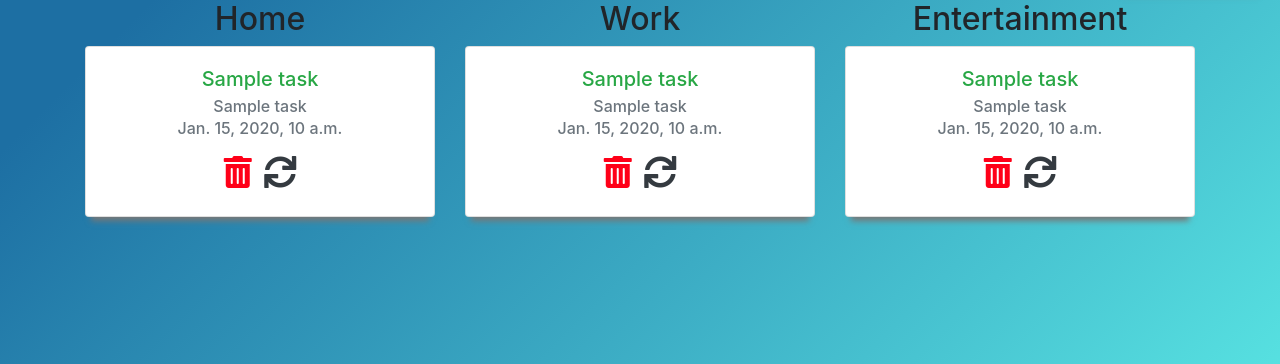
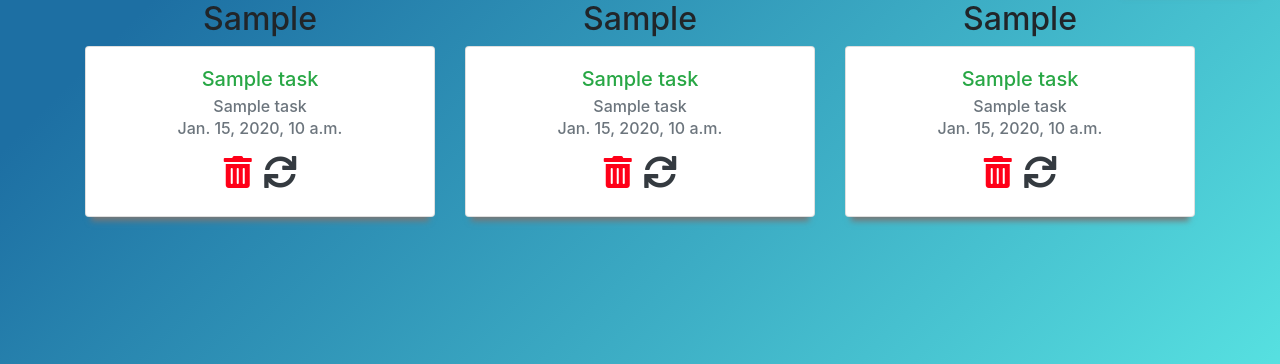
Before and after one commit to mansourmahboubi/django-taskmanager, a Django app: template templates/troject/task.html in a window 1280 px wide. Shown: the part 56-420 px from the top of the page. Run offline with Django 3.2, Linux system fonts and the light colour scheme; the template is opened without the code that fills it: most values are stand-ins (such as "Sample title", 1, 10 or a date in 2020); some libraries are stand-ins or nearby versions.

Commit message:
custom groups name

```diff
--- a/templates/troject/task.html
+++ b/templates/troject/task.html
@@ -6,8 +6,8 @@
   <div class="row">
 
     <div class="col-12 col-md-4">
-      <h2 class="text-center">Home</h2>
-      {% for task in home %}
+      <h2 class="text-center">{{ groups.0 }}</h2>
+      {% for task in first %}
 
       <div class="card mt-2 text-center bx-shadow">
         <div class="card-body">
@@ -29,8 +29,8 @@
     </div>
 
     <div class="col-12 col-md-4">
-      <h2 class="text-center">Work</h2>
-        {% for task in work %}
+      <h2 class="text-center">{{ groups.1 }}</h2>
+        {% for task in second %}
 
         <div class="card mt-2 text-center bx-shadow">
           <div class="card-body">
@@ -52,8 +52,8 @@
     </div>
 
     <div class="col-12 col-md-4">
-      <h2 class="text-center">Entertainment</h2>
-        {% for task in entertainment %}
+      <h2 class="text-center">{{ groups.2 }}</h2>
+        {% for task in third %}
 
         <div class="card mt-2 text-center bx-shadow">
           <div class="card-body">
```
Also changed, not shown: templates/troject/task_list.html (deleted, +0 -11 lines), troject/views.py (+5 -4 lines).
